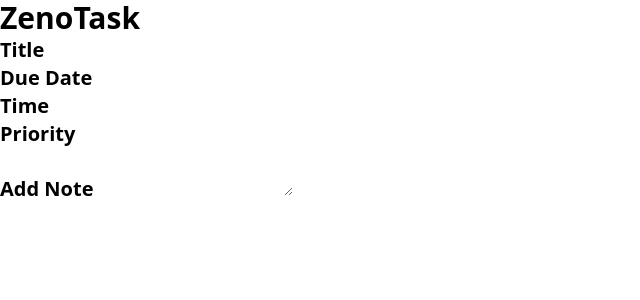
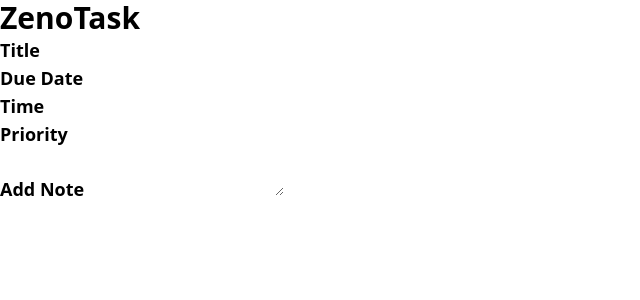
Before and after one commit to Phoenix-Domain/ZenoTask, a React (Vite) app: page / in a window 1280 px wide. Shown: the top 300 px of the page, without its empty margins (0-640 px from the left). Built offline with nearby package versions, Linux system fonts and the light colour scheme.

Commit message:
style: Change label font sizes

```diff
--- a/src/components/FormItems/Label.tsx
+++ b/src/components/FormItems/Label.tsx
@@ -6,7 +6,7 @@
 
 function Label({ htmlFor, content}: LabelTypes){
     return(
-        <label htmlFor={htmlFor} className='font-semibold text-xl'>
+        <label htmlFor={htmlFor} className='font-semibold text-lg'>
             {content}
         </label>
     )
```
